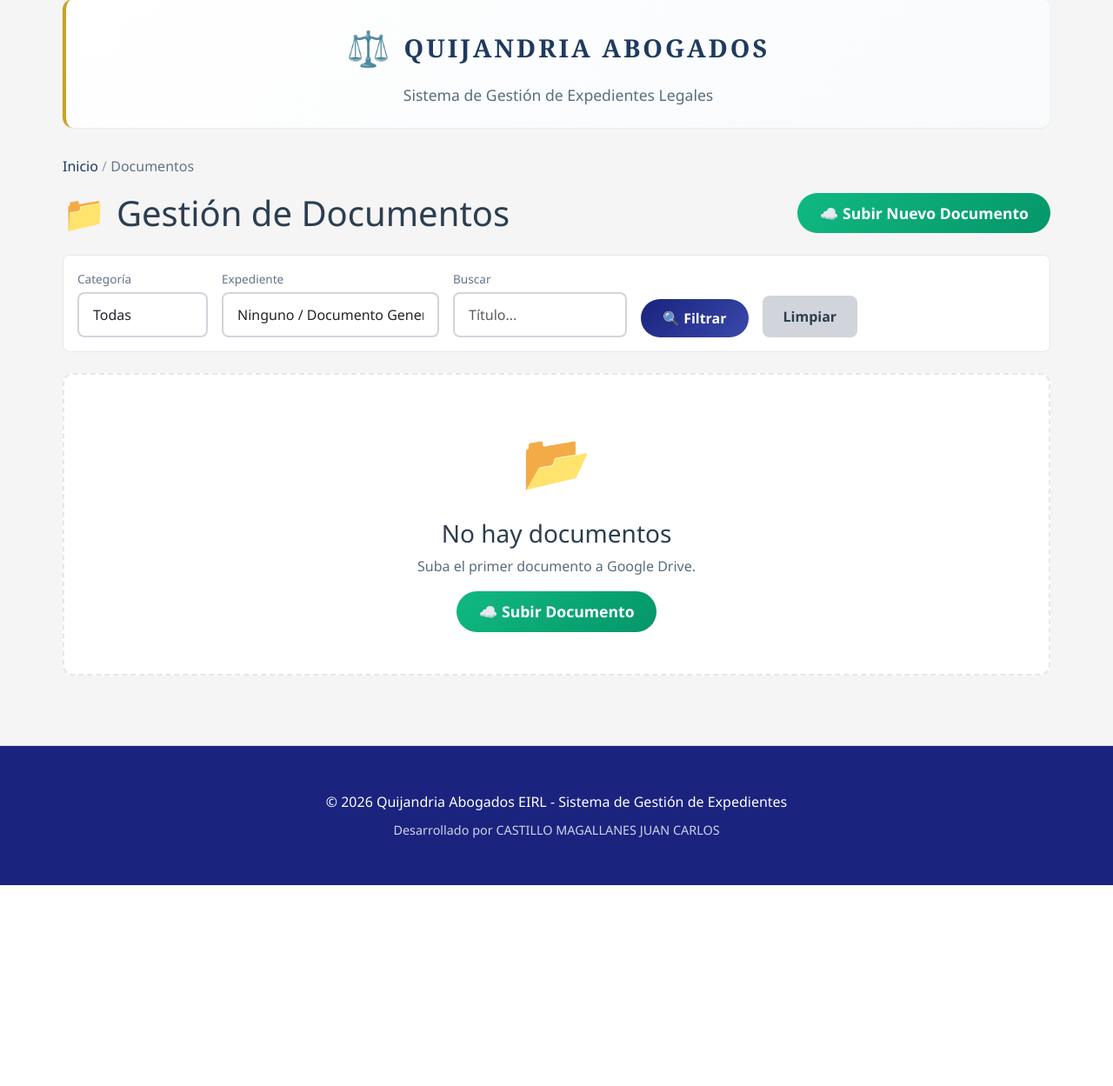
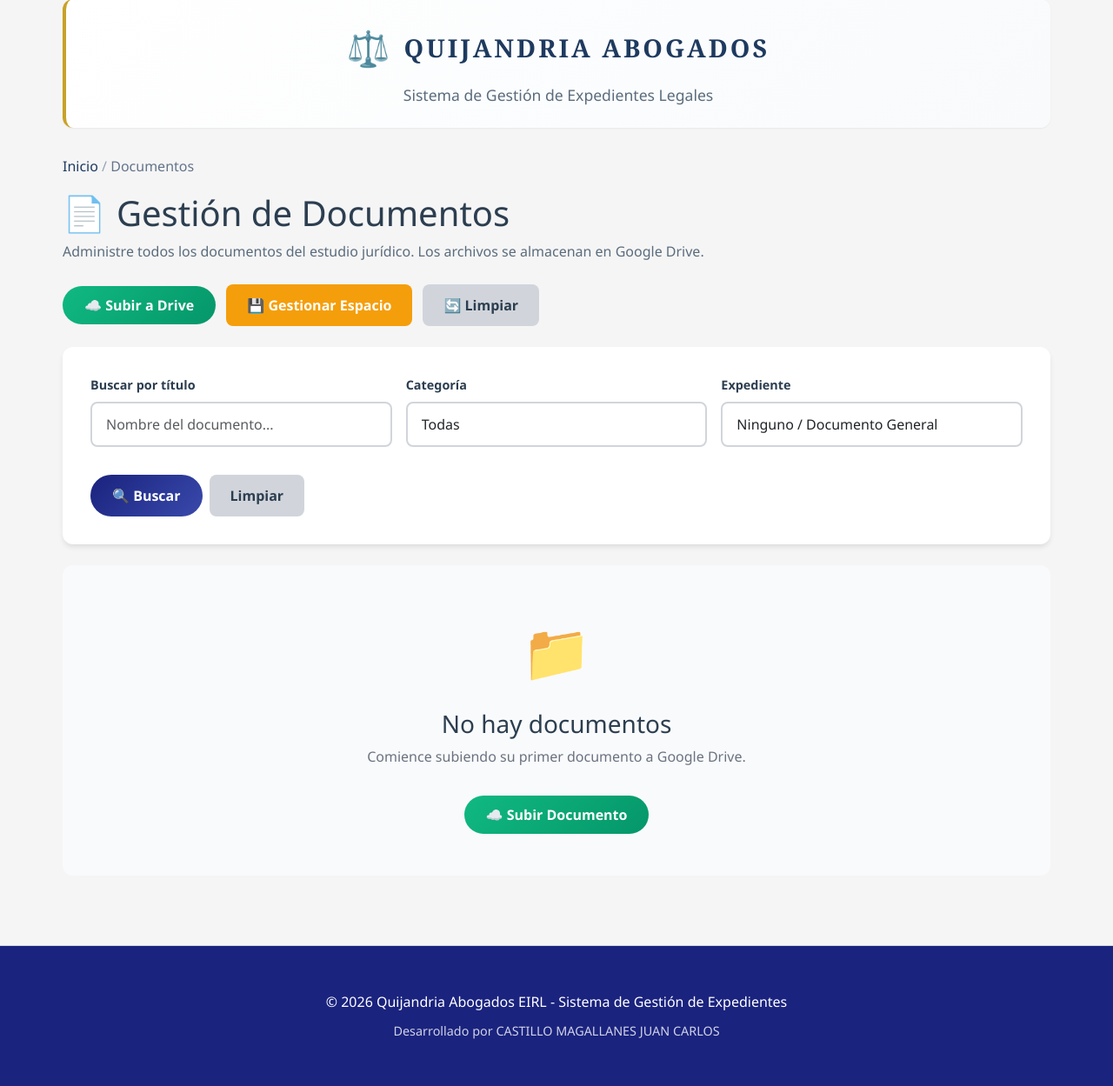
Before and after one commit to quijandriasistema-dot/gestor-expedientes, a Flask app: page /documentos in a window 1280 px wide. Shown: the part 188-1437 px from the top of the page at 87% size. Before the commit the page ends 1206 px from the top, so only its background shows below. Run offline with Flask 3, Linux system fonts and the light colour scheme; the visitor is signed in with stand-in values (Sample User, id 1); data that the repository does not hold is empty; some libraries are stand-ins or nearby versions.

Commit message:
ACTUALIZACION

```diff
--- a/app/templates/documentos.html
+++ b/app/templates/documentos.html
@@ -1,6 +1,6 @@
 {% extends "base.html" %}
 
-{% block title %}Documentos - Quijandria Abogados{% endblock %}
+{% block title %}Gestión de Documentos - Quijandria Abogados{% endblock %}
 
 {% block content %}
 <div class="dashboard">
@@ -20,23 +20,46 @@
         <span style="color: #64748b;">Documentos</span>
     </div>
 
-    <!-- Título -->
-    <div style="display: flex; justify-content: space-between; align-items: center; margin-bottom: 1.5rem; flex-wrap: wrap; gap: 1rem;">
-        <h1 style="display: flex; align-items: center; gap: 0.75rem; margin: 0;">
-            <span>📁</span>
+    <h1 style="display: flex; align-items: center; gap: 0.75rem; margin-bottom: 0.5rem;">
+        <span>📄</span>
         <span>Gestión de Documentos</span>
     </h1>
-        <a href="{{ url_for('main.subir_documento_drive') }}" class="btn btn-success btn-lg" style="text-decoration: none;">
-            <span>☁️</span> Subir Nuevo Documento
+    <p style="color: var(--color-text-light); margin-bottom: 1.5rem;">
+        Administre todos los documentos del estudio jurídico. Los archivos se almacenan en Google Drive.
+    </p>
+
+    <!-- Barra de acciones -->
+    <div style="display: flex; gap: 0.75rem; margin-bottom: 1.5rem; flex-wrap: wrap; align-items: center;">
+        <a href="{{ url_for('main.subir_documento_drive') }}" class="btn btn-success">
+            <span>☁️</span> Subir a Drive
+        </a>
+
+        <!-- ✅ BOTÓN GESTIONAR ESPACIO: Solo Admin/Dev -->
+        {% if rol in ['ADMINISTRADOR', 'DESARROLLADOR'] %}
+        <a href="{{ url_for('main.gestionar_espacio') }}" class="btn btn-warning" style="background: #f59e0b; color: white; border: none;">
+            <span>💾</span> Gestionar Espacio
+        </a>
+        {% endif %}
+
+        <a href="{{ url_for('main.documentos') }}" class="btn btn-secondary">
+            <span>🔄</span> Limpiar
         </a>
     </div>
 
-    <!-- Filtros -->
-    <div style="background: white; padding: 1rem; border-radius: 8px; margin-bottom: 1.5rem; border: 1px solid #e2e8f0;">
-        <form method="GET" action="{{ url_for('main.documentos') }}" style="display: flex; gap: 1rem; flex-wrap: wrap; align-items: end;">
-            <div>
-                <label style="display: block; font-size: 0.85rem; color: #64748b; margin-bottom: 0.25rem;">Categoría</label>
-                <select name="categoria" class="form-control" style="width: 150px;">
+    <!-- Filtros de búsqueda -->
+    <div class="form-container" style="margin-bottom: 1.5rem;">
+        <form method="GET" action="{{ url_for('main.documentos') }}">
+            <div class="form-row">
+                <div class="form-col-3">
+                    <div class="form-group">
+                        <label>Buscar por título</label>
+                        <input type="text" name="q" class="form-control" value="{{ termino_busqueda }}" placeholder="Nombre del documento...">
+                    </div>
+                </div>
+                <div class="form-col-3">
+                    <div class="form-group">
+                        <label>Categoría</label>
+                        <select name="categoria" class="form-control">
                             <option value="">Todas</option>
                             <option value="escrito" {% if categoria_filtro == 'escrito' %}selected{% endif %}>Escrito</option>
                             <option value="resolucion" {% if categoria_filtro == 'resolucion' %}selected{% endif %}>Resolución</option>
@@ -47,85 +70,76 @@
                             <option value="otros" {% if categoria_filtro == 'otros' %}selected{% endif %}>Otros</option>
                         </select>
                     </div>
-            <div>
-                <label style="display: block; font-size: 0.85rem; color: #64748b; margin-bottom: 0.25rem;">Expediente</label>
-                <select name="expediente_id" class="form-control" style="width: 250px;">
-                    <option value="0">Todos</option>
-                    {% for choice in form_busqueda.expediente_id.choices %}
-                    <option value="{{ choice[0] }}" {% if expediente_filtro == choice[0] %}selected{% endif %}>{{ choice[1] }}</option>
-                    {% endfor %}
-                </select>
                 </div>
-            <div>
-                <label style="display: block; font-size: 0.85rem; color: #64748b; margin-bottom: 0.25rem;">Buscar</label>
-                <input type="text" name="q" value="{{ termino_busqueda }}" class="form-control" placeholder="Título..." style="width: 200px;">
+                <div class="form-col-3">
+                    <div class="form-group">
+                        <label>Expediente</label>
+                        {{ form_busqueda.expediente_id(class="form-control") }}
                     </div>
-            <button type="submit" class="btn btn-primary">🔍 Filtrar</button>
+                </div>
+            </div>
+            <div style="display: flex; gap: 0.5rem;">
+                <button type="submit" class="btn btn-primary">
+                    <span>🔍</span> Buscar
+                </button>
                 <a href="{{ url_for('main.documentos') }}" class="btn btn-secondary">Limpiar</a>
+            </div>
         </form>
     </div>
 
-    <!-- Listado -->
+    <!-- Tabla de documentos -->
     {% if documentos.items %}
     <div class="table-container">
         <table class="data-table">
             <thead>
                 <tr>
-                    <th>📄 Documento</th>
-                    <th>☁️ Ubicación</th>
-                    <th>🏷️ Tipo</th>
-                    <th>📅 Fecha</th>
-                    <th>👤 Subido por</th>
-                    <th>💾 Tamaño</th>
-                    <th>⚙️ Acciones</th>
+                    <th>ID</th>
+                    <th>Documento</th>
+                    <th>Categoría</th>
+                    <th>Expediente</th>
+                    <th>Fecha</th>
+                    <th>Tamaño</th>
+                    <th>Ubicación</th>
+                    <th>Acciones</th>
                 </tr>
             </thead>
             <tbody>
                 {% for doc in documentos.items %}
                 <tr>
+                    <td>{{ doc.id }}</td>
                     <td>
-                        <div style="display: flex; align-items: center; gap: 0.5rem;">
-                            <span style="font-size: 1.5rem;">{{ doc.get_icono() }}</span>
-                            <div>
-                                <strong>{{ doc.titulo }}</strong>
-                                <br>
-                                <small style="color: var(--color-text-light);">{{ doc.nombre_archivo }}</small>
-                                {% if doc.descripcion %}
-                                    <br>
-                                    <small style="color: #6b7280;">{{ doc.descripcion[:50] }}{% if doc.descripcion|length > 50 %}...{% endif %}</small>
+                        <strong>{{ doc.titulo }}</strong><br>
+                        <small style="color: #64748b;">{{ doc.nombre_archivo }}</small>
+                    </td>
+                    <td>{{ doc.categoria|title if doc.categoria else 'Otro' }}</td>
+                    <td>
+                        {% if doc.expediente %}
+                            <a href="{{ url_for('main.ver_expediente', id=doc.expediente_id) }}">
+                                {{ doc.expediente.get_identificador_principal() }}
+                            </a>
+                        {% else %}
+                            <span style="color: #94a3b8;">General</span>
                         {% endif %}
-                            </div>
-                        </div>
                     </td>
-                    <td style="text-align: center;">
-                        {{ doc.get_ubicacion_label()|safe }}
-                    </td>
+                    <td>{{ doc.fecha_subida.strftime('%d/%m/%Y') if doc.fecha_subida else '-' }}</td>
+                    <td>{{ doc.get_tamaño_formateado() if doc.get_tamaño_formateado else '-' }}</td>
                     <td>
-                        <span class="badge badge-info">{{ doc.get_tipo_label() }}</span>
-                        {% if doc.fecha_documento %}
-                            <br>
-                            <small style="color: #6b7280;">Doc: {{ doc.fecha_documento.strftime('%d/%m/%Y') }}</small>
+                        {% if doc.ubicacion == 'drive' %}
+                            <span style="color: #10b981;">☁️ Drive</span>
+                        {% else %}
+                            <span style="color: #6b7280;">{{ doc.ubicacion }}</span>
                         {% endif %}
                     </td>
                     <td>
-                        {{ doc.fecha_subida.strftime('%d/%m/%Y') if doc.fecha_subida else '-' }}
-                    </td>
-                    <td>{{ doc.usuario_subida or '-' }}</td>
-                    <td>{{ doc.get_tamaño_formateado() }}</td>
-                    <td>
-                        <div style="display: flex; gap: 0.5rem;">
-                            <!-- Ver (solo si está en Drive) -->
-                            {% if doc.drive_file_id %}
-                            <a href="{{ url_for('main.ver_documento', id=doc.id) }}" target="_blank" class="btn btn-small btn-success" title="Visualizar en Drive" style="text-decoration: none;">
-                                👁️ Ver
+                        <div style="display: flex; gap: 0.3rem;">
+                            <a href="{{ url_for('main.ver_documento', id=doc.id) }}" class="btn btn-sm btn-info" title="Ver">
+                                👁️
                             </a>
-                            {% endif %}
-
-                            <!-- Eliminar (solo Admin/Dev) -->
                             {% if rol in ['ADMINISTRADOR', 'DESARROLLADOR'] %}
-                            <form method="POST" action="{{ url_for('main.eliminar_documento_drive', id=doc.id) }}"
-                                onsubmit="return confirm('¿Eliminar este documento de Google Drive?');" style="display: inline;">
-                                <button type="submit" class="btn btn-small btn-danger">🗑️</button>
+                            <form method="POST" action="{{ url_for('main.eliminar_documento_drive', id=doc.id) }}" style="display: inline;" onsubmit="return confirm('¿Eliminar este documento de Google Drive y del sistema?')">
+                                <button type="submit" class="btn btn-sm btn-danger" title="Eliminar">
+                                    🗑️
+                                </button>
                             </form>
                             {% endif %}
                         </div>
@@ -140,23 +154,25 @@
     {% if documentos.pages > 1 %}
     <div style="display: flex; justify-content: center; gap: 0.5rem; margin-top: 1.5rem;">
         {% if documentos.has_prev %}
-        <a href="{{ url_for('main.documentos', page=documentos.prev_num, categoria=categoria_filtro, expediente_id=expediente_filtro, q=termino_busqueda) }}" class="btn btn-secondary">← Anterior</a>
+            <a href="{{ url_for('main.documentos', page=documentos.prev_num, q=termino_busqueda, categoria=categoria_filtro, expediente_id=expediente_filtro) }}" class="btn btn-secondary">← Anterior</a>
         {% endif %}
-        <span style="padding: 0.5rem 1rem; background: white; border-radius: 6px; border: 1px solid #e2e8f0;">
+
+        <span style="padding: 0.5rem 1rem; background: #f1f5f9; border-radius: 6px;">
             Página {{ documentos.page }} de {{ documentos.pages }}
         </span>
+
         {% if documentos.has_next %}
-        <a href="{{ url_for('main.documentos', page=documentos.next_num, categoria=categoria_filtro, expediente_id=expediente_filtro, q=termino_busqueda) }}" class="btn btn-secondary">Siguiente →</a>
+            <a href="{{ url_for('main.documentos', page=documentos.next_num, q=termino_busqueda, categoria=categoria_filtro, expediente_id=expediente_filtro) }}" class="btn btn-secondary">Siguiente →</a>
         {% endif %}
     </div>
     {% endif %}
 
     {% else %}
-    <div style="text-align: center; padding: 3rem; background: white; border-radius: 12px; border: 2px dashed #e5e7eb;">
-        <div style="font-size: 4rem; margin-bottom: 1rem;">📂</div>
+    <div style="text-align: center; padding: 3rem; background: #f9fafb; border-radius: 12px;">
+        <div style="font-size: 4rem; margin-bottom: 1rem;">📁</div>
         <h3>No hay documentos</h3>
-        <p style="color: var(--color-text-light);">Suba el primer documento a Google Drive.</p>
-        <a href="{{ url_for('main.subir_documento_drive') }}" class="btn btn-success btn-lg" style="text-decoration: none;">
+        <p style="color: #6b7280;">Comience subiendo su primer documento a Google Drive.</p>
+        <a href="{{ url_for('main.subir_documento_drive') }}" class="btn btn-success" style="margin-top: 1rem;">
             <span>☁️</span> Subir Documento
         </a>
     </div>
```
Also changed, not shown: app/templates/gestionar_espacio.html (+28 -5 lines). Lines whose indentation alone changed are shown as unchanged.
